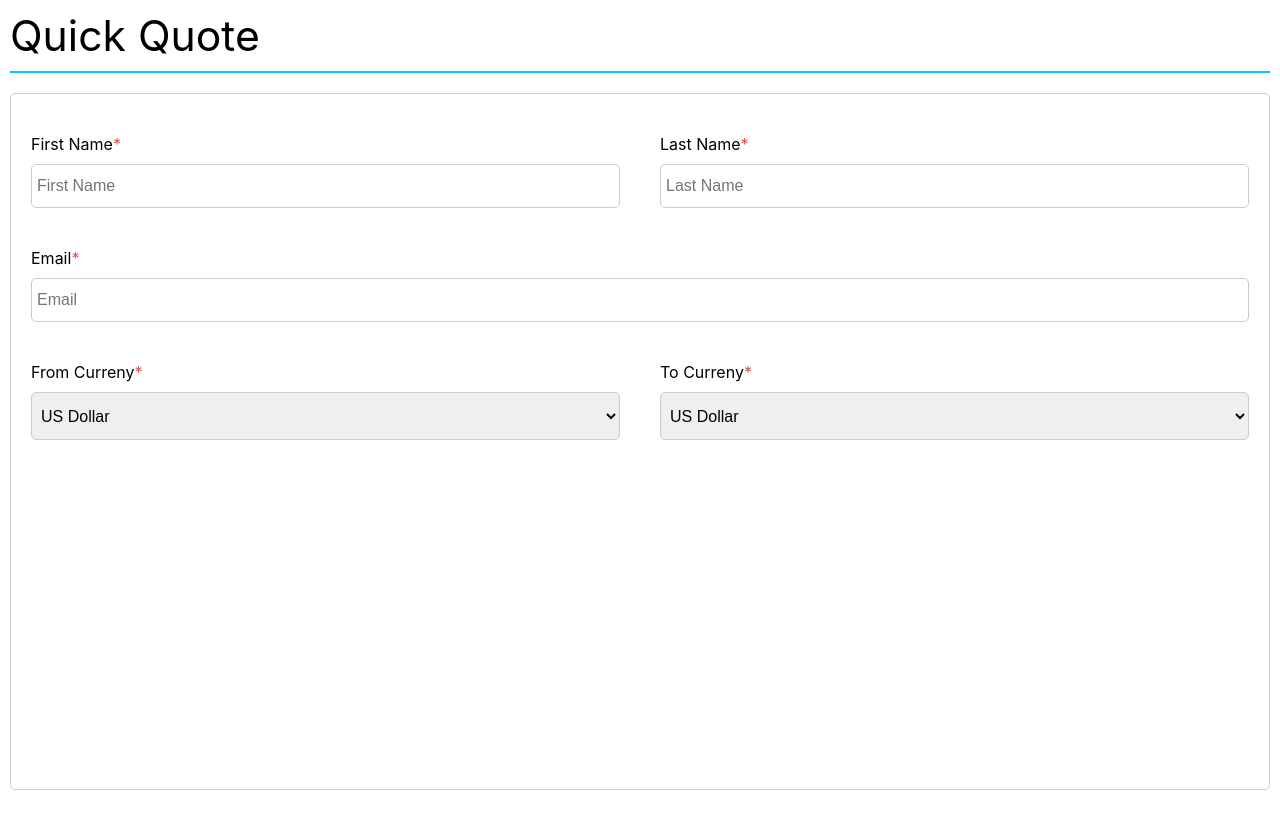
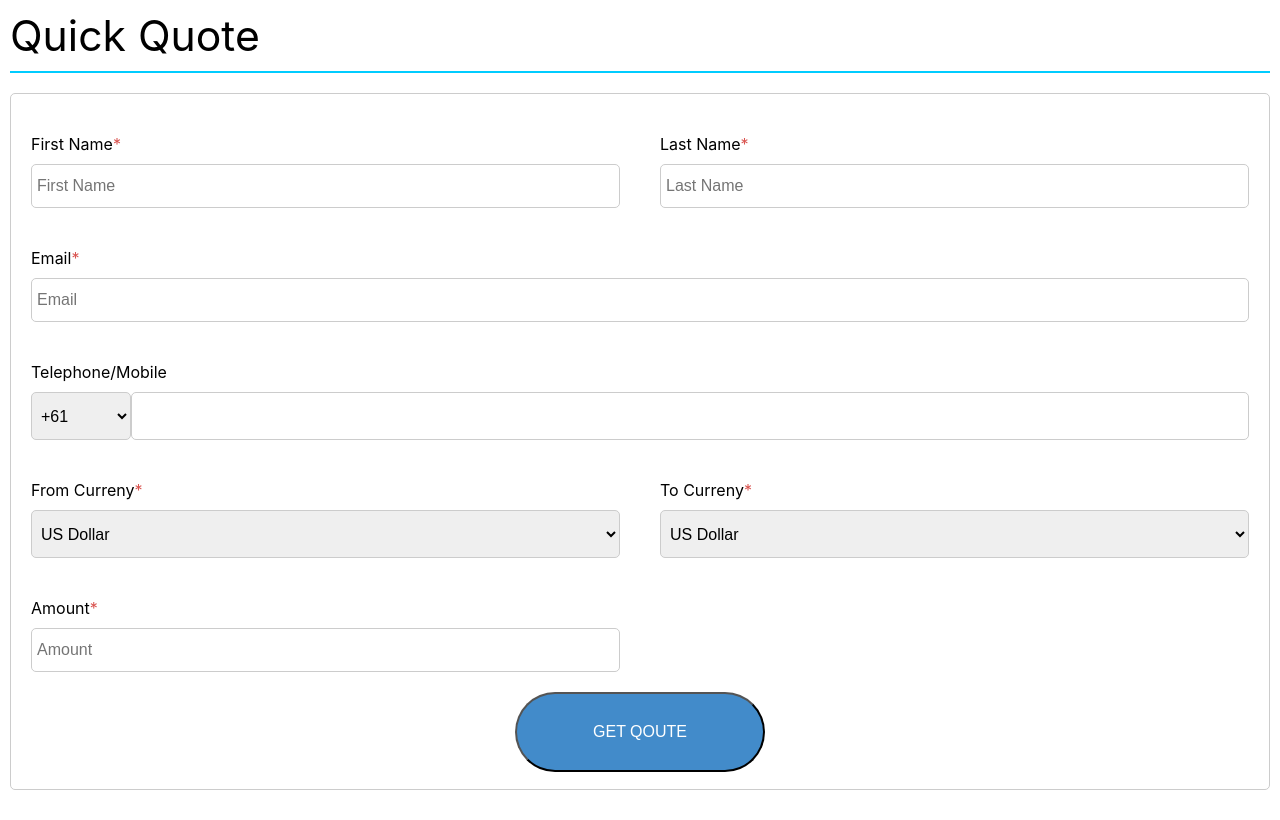
Before and after one commit to wc42888/quote, a React (Create React App) app: page / in a window 1280 px wide. Built offline with nearby package versions, Linux system fonts and the light colour scheme.

Commit message:
updated the app component

```diff
--- a/src/App.js
+++ b/src/App.js
@@ -1,6 +1,13 @@
 import React from 'react';
 import styled from 'styled-components';
-import { Title, Field, SelectField } from './components';
+import {
+  Title,
+  Field,
+  SelectField,
+  FieldContainer,
+  MobileField,
+  Button,
+} from './components';
 import { LIGHT_BLUE, LIGHT_GREY } from './typography';
 import { currencies } from './constants';
 
@@ -18,9 +25,19 @@ function App() {
           <Field type="email" label="Email" required />
         </Section>
         <Section>
+          <MobileField label="Telephone/Mobile" />
+        </Section>
+        <Section>
           <SelectField label="From Curreny" options={currencies} required />
           <SelectField label="To Curreny" options={currencies} required />
         </Section>
+        <Section>
+          <Field type="number" label="Amount" required />
+          <FieldContainer />
+        </Section>
+        <ButtonSection>
+          <Button>GET QOUTE</Button>
+        </ButtonSection>
       </Content>
     </Container>
   );
@@ -40,12 +57,16 @@ const Line = styled.div`
 `;
 
 const Content = styled.div`
+  display: flex;
+  flex-direction: column;
+  justify-content: space-around;
   flex: 1;
   height: 100%;
   border: 1pt solid ${LIGHT_GREY};
   margin: 20px 0px;
   border-radius: 5px;
   padding: 20px 0px;
+  min-height: 600px;
 `;
 
 const Section = styled.div`
@@ -53,4 +74,9 @@ const Section = styled.div`
   flex: 1;
 `;
 
+const ButtonSection = styled(Section)`
+  justify-content: center;
+  align-items: center;
+`;
+
 export default App;
```
